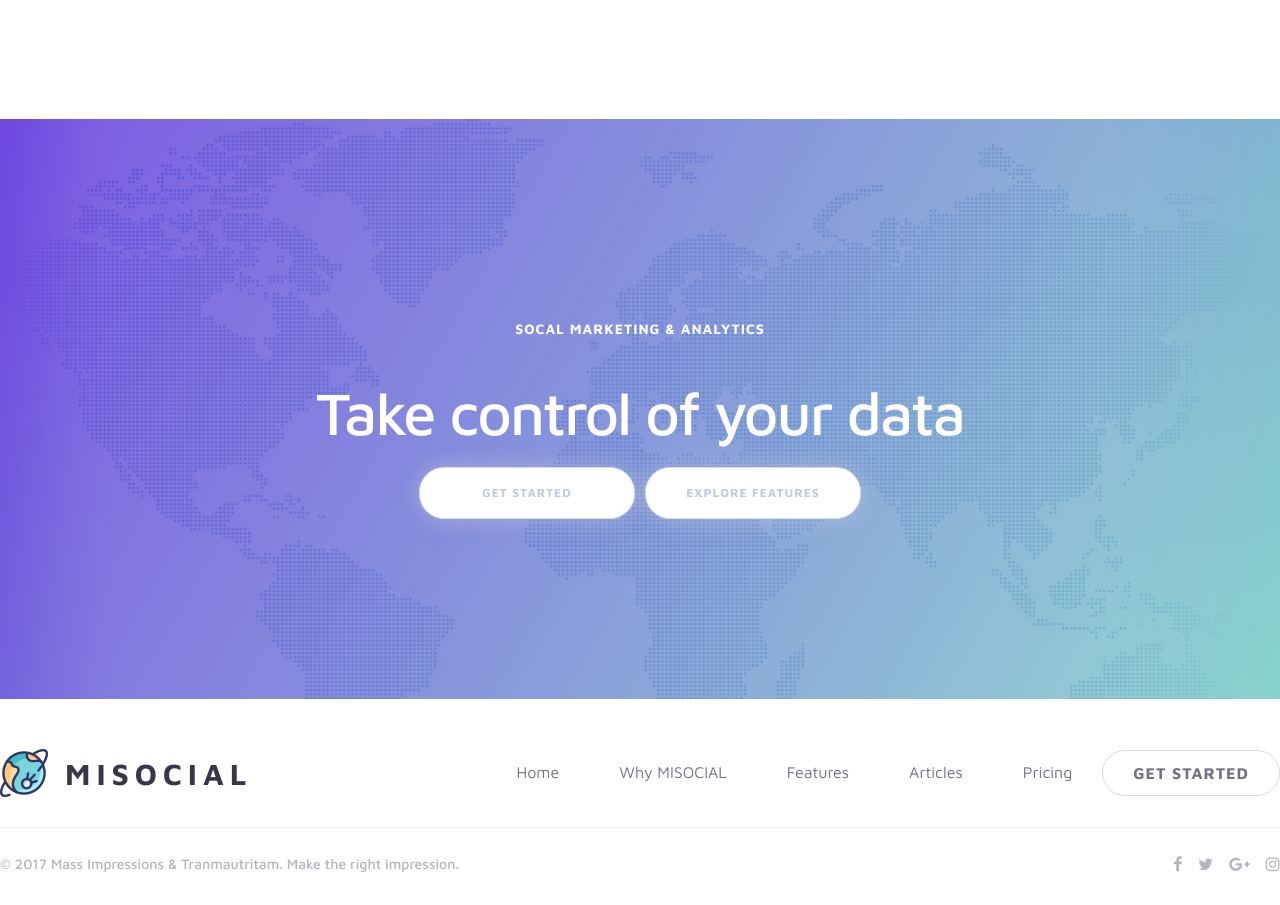
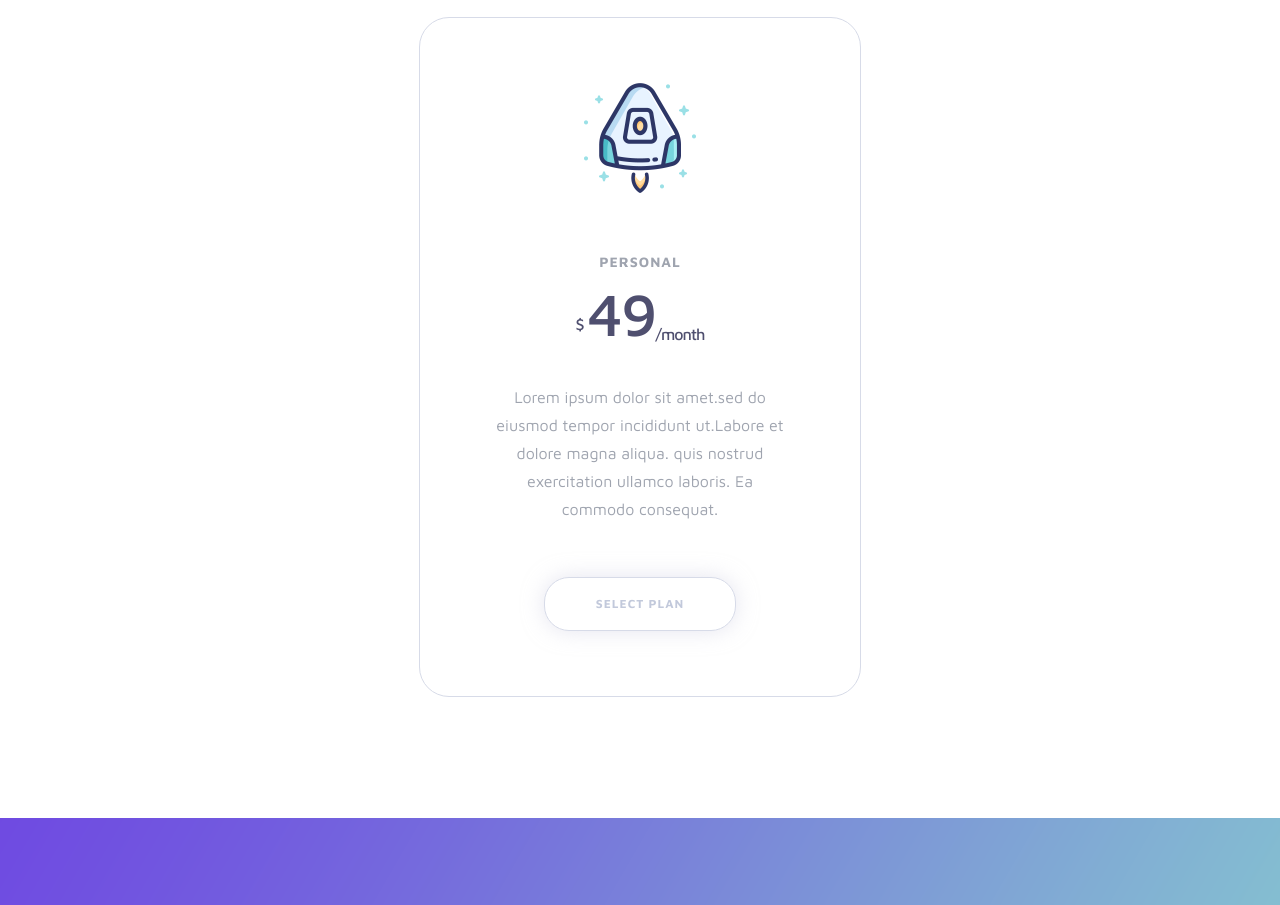
Before and after one commit to GrebeniukOleksandr/misocial, a website: page src/pug/index.pug in a window 1280 px wide. Shown: the part 1895-2800 px from the top of the page. Drawn offline with nearby package versions, Linux system fonts and the light colour scheme; files that its build step writes are made by us from their sources; files whose address does not match are found by name.

Commit message:
last version

```diff
--- a/src/pug/index.pug
+++ b/src/pug/index.pug
@@ -73,4 +73,7 @@ html(lang="en")
             .footer__bottom
                 .footer__copy © 2017 Mass Impressions & Tranmautritam. Make the right impression.
                 .footer__social
-                    img(src="img/icons/social.png", alt="")
+                        a(href="#").footer__social-link.fb
+                        a(href="#").footer__social-link.tw
+                        a(href="#").footer__social-link.google
+                        a(href="#").footer__social-link.inst
--- a/src/sass/styles.sass
+++ b/src/sass/styles.sass
@@ -54,6 +54,7 @@ ul
     a
         display: inline-block
         padding: 13rem 30rem
+        font-weight: 500
         color: #fff
         border-bottom: 1rem solid rgba(255, 255, 255, 0)
         text-decoration: none
@@ -162,8 +163,9 @@ ul
         font-weight: 400
     &__nav
         display: flex
+        flex-wrap: wrap
         justify-content: space-around
-        margin-bottom: 120rem
+        margin-bottom: 100rem
     &__items
         display: flex
         flex-direction: column
@@ -173,6 +175,7 @@ ul
         border: 1rem solid $border-color
         border-radius: 30rem
         transition: all .5s ease
+        margin-bottom: 20px
         &:hover
             box-shadow: 0 0 46rem rgba(204,204,223,0.71)
             cursor: pointer
@@ -223,30 +226,18 @@ ul
         border: 1rem solid $border-color
         transition: all .5s ease
 .marketing
-    padding: 180rem 0
+    padding: 155rem 0
     position: relative
     display: flex
     flex-direction: column
     align-items: center
     justify-content: center
-    background-image: linear-gradient(-60deg, #87d3cd 0%, #6d45e1 100%)
-    z-index: 1
-    &::after
-        content: ''
-        position: absolute
-        width: 100%
-        height: 100%
-        top: 0
-        left: 0
-        right: 0
-        background: url(../img/map.png) top no-repeat
-        background-size: cover
-        z-index: -1
-        opacity: 0.4
+    background: url(../img/map_bg.png) center no-repeat
+
     &__subtitle
         font-size: 14rem
         letter-spacing: 1rem
-        line-height: 32rem
+        margin-bottom: 6rem
         text-transform: uppercase
         color: #ffffff
         font-weight: 700
@@ -254,17 +245,17 @@ ul
         margin: 18rem 0
         font-size: 60rem
         letter-spacing: -2rem
-        line-height: 72rem
         color: #ffffff
         font-weight: 500
     &__btn
         display: flex
+        flex-wrap: wrap
     &__link
-        width: 150rem
+        width: 190rem
         text-align: center
         margin: 0 5rem
         text-decoration: none
-        padding: 9rem 32rem
+        padding: 8rem 0
         font-size: 12rem
         letter-spacing: 1rem
         line-height: 32rem
@@ -275,13 +266,16 @@ ul
         filter: drop-shadow(0 0 10.5rem rgba(204,204,223,0.5))
         background-color: #ffffff
         border: 1rem solid $border-color
+        transition: all .5s
+        margin-bottom: 20px
         &:hover
             color: #fff
             background-color: $primary-color
             border-color: $primary-color
 .footer
-    max-width: 1620rem
+    max-width: 1640rem
     margin: 0 auto
+    padding: 0 10rem
     &__top
         display: flex
         justify-content: space-between
@@ -313,3 +307,23 @@ ul
             color: #72727f
             &:hover
                 color: #756edc
+    .footer__social-link
+        display: inline-block
+        height: 16rem
+        &:hover
+            filter: brightness(400%) invert(100%)
+            transform: scale(120%)
+        & + .footer__social-link
+            margin-left: 15px
+    .fb
+        width: 12rem
+        background: url(../img/icons/social.png) 0 0
+    .tw
+        width: 16rem
+        background: url(../img/icons/social.png) -24rem 0
+    .google
+        width: 24rem
+        background: url(../img/icons/social.png) -53rem 0
+    .inst
+        width: 17rem
+        background: url(../img/icons/social.png) -89rem 0
```
Also changed, not shown: docs/css/styles.css, docs/img/map_bg.png (added), docs/index.html.
